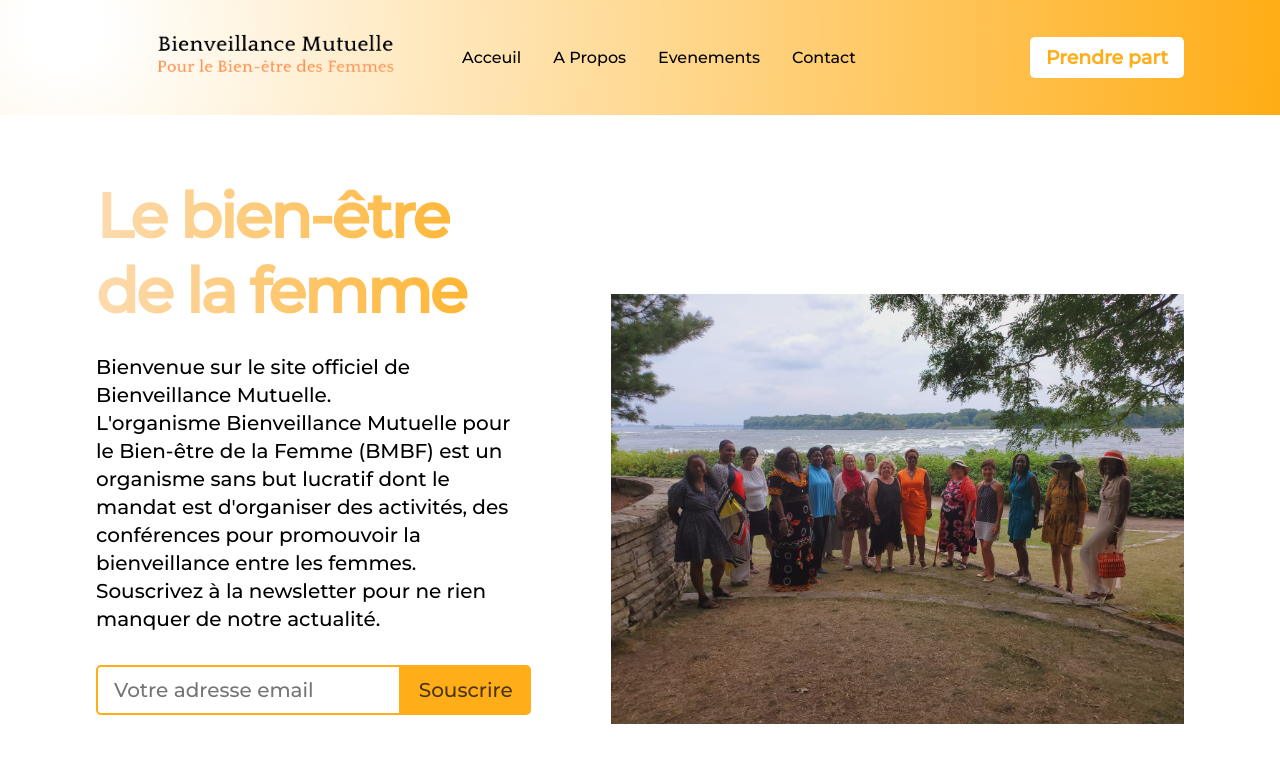
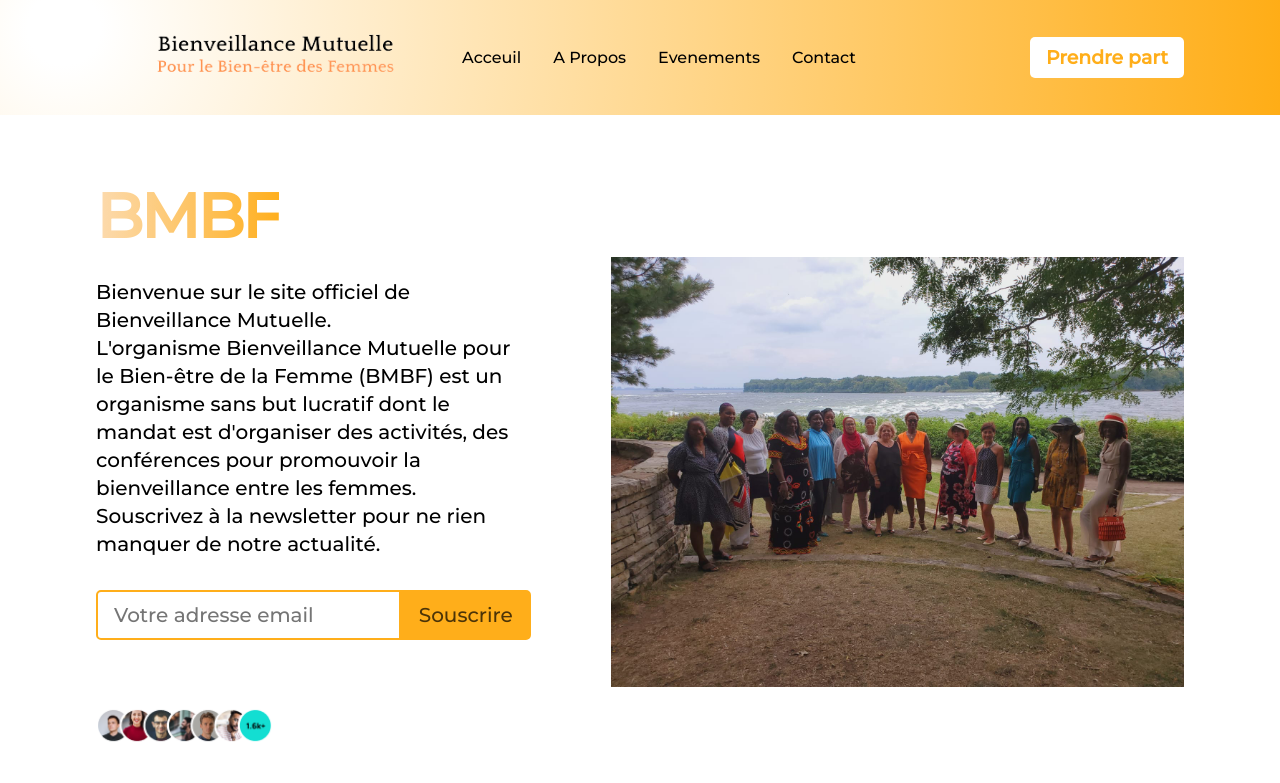
Before and after one commit to bricekk/bienveillance-mutuelle-website, a React (Create React App) app: page / in a window 1280 px wide. Shown: the top 783 px of the page. Built offline with nearby package versions, Linux system fonts and the light colour scheme; a web font is replaced by a local one.

Commit message:
header title

```diff
--- a/src/components/header/header.jsx
+++ b/src/components/header/header.jsx
@@ -6,7 +6,7 @@ import './header.scss';
 const Header = () => (
   <div className="bvm__header section__padding" id="home">
     <div className="bvm__header-content">
-      <h1 className="gradient__text">Le bien-être de la femme</h1>
+      <h1 className="gradient__text">BMBF</h1>
       <p>Bienvenue sur le site officiel de Bienveillance Mutuelle. <br/>
       L'organisme Bienveillance Mutuelle pour le Bien-être de la Femme (BMBF) est un organisme sans but lucratif dont le mandat est d'organiser des activités, des conférences pour promouvoir la bienveillance entre les femmes.<br/>
       Souscrivez &agrave; la newsletter pour ne rien manquer de notre actualit&eacute;.</p>
```
